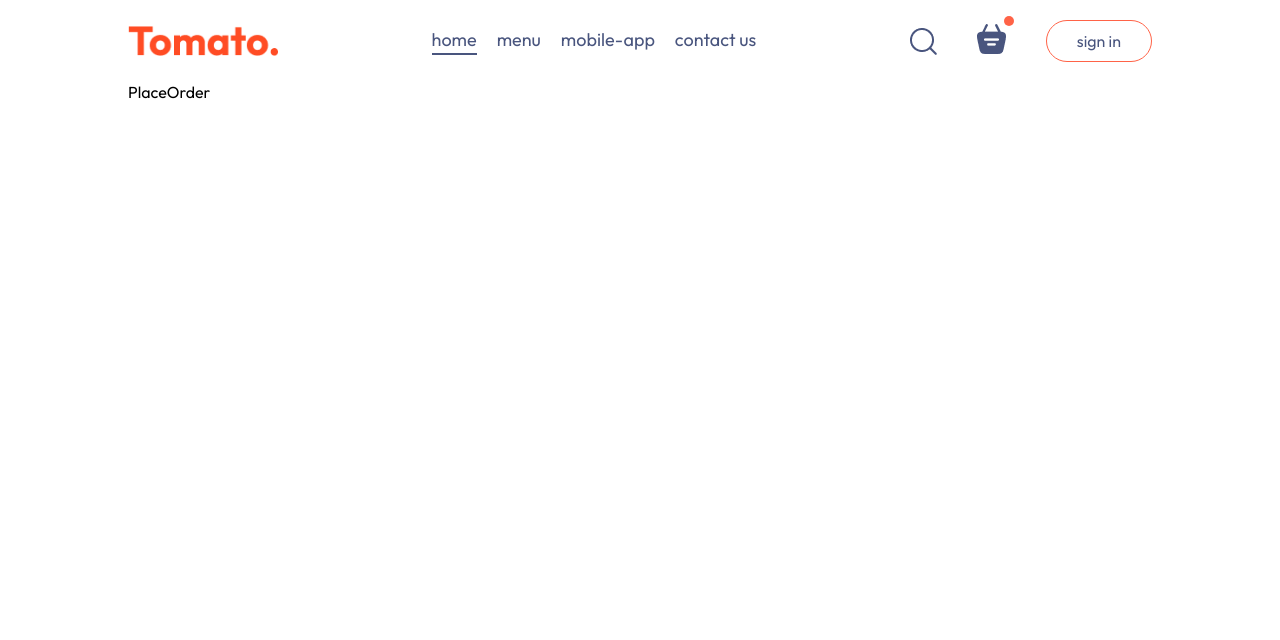
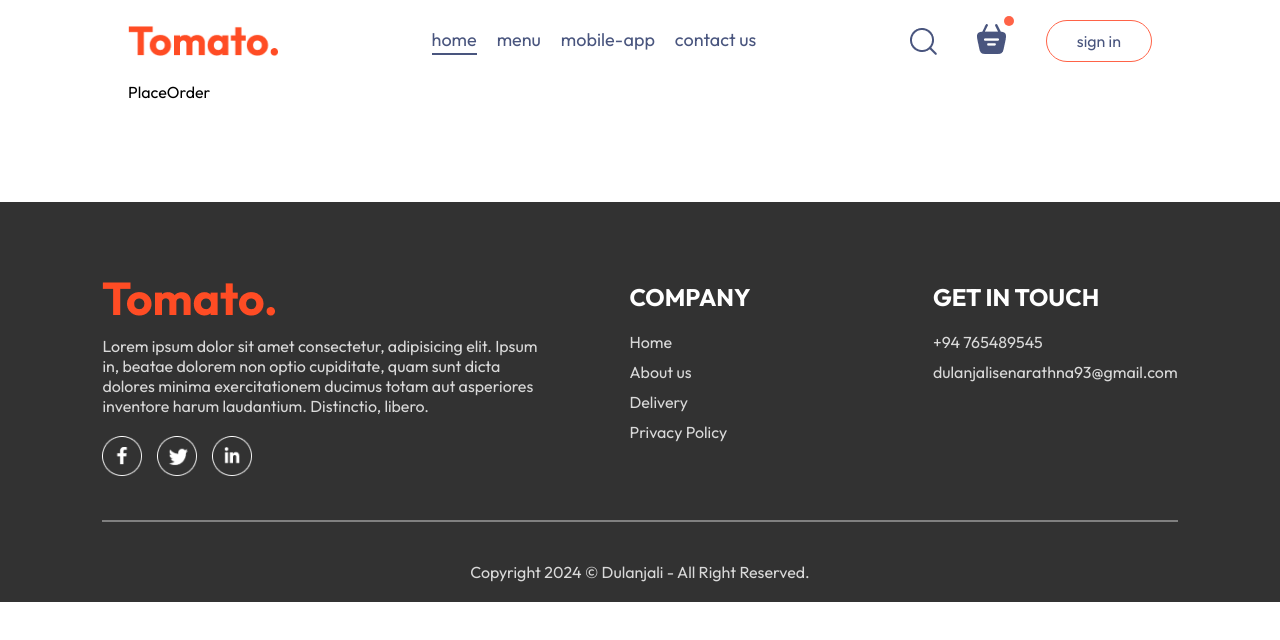
Before and after one commit to eliancontreras/mern-food-delivery-app-main, a React (Vite) app in the folder frontend/: page /order in a window 1280 px wide. Shown: the top 640 px of the page. Built offline with nearby package versions, Linux system fonts and the light colour scheme.

Commit message:
Footer done

```diff
--- a/frontend/src/App.jsx
+++ b/frontend/src/App.jsx
@@ -4,9 +4,11 @@
 import Home from './pages/Home/Home'
 import Cart from './pages/Cart/Cart'
 import PlaceOrder from './pages/PlaceOrder/PlaceOrder'
+import Footer from './components/Footer/Footer'
 
 const App = () => {
   return (
+    <>
     <div className='app'>
       <Navbar/>
       <Routes>
@@ -15,6 +17,8 @@
         <Route path='/order' element={<PlaceOrder/>}/>
       </Routes>
     </div>
+    <Footer/>
+    </>
   )
 }
 
--- a/frontend/src/components/FoodItem/FoodItem.css
+++ b/frontend/src/components/FoodItem/FoodItem.css
@@ -41,7 +41,7 @@
     color: tomato;
     font-size: 22px;
     font-weight: 500;
-    margin: 10p 0px;
+    margin: 10px 0px;
 }
 
 .food-item-img-container{
--- /dev/null
+++ b/frontend/src/components/Footer/Footer.css
@@ -0,0 +1,48 @@
+.footer{
+    color: #d9d9d9;
+    background-color: #323232;
+    display: flex;
+    flex-direction: column;
+    align-items: center;
+    gap: 20px;
+    padding: 20px 8vw;
+    padding-top: 80px;
+    margin-top: 100px;
+}
+
+.footer-content{
+    width: 100%;
+    display: grid;
+    grid-template-columns: 2fr 1fr 1fr;
+    gap: 80px;
+}
+
+.footer-content-left, .footer-content-right, .footer-content-center{
+    display: flex;
+    flex-direction: column;
+    align-items: start;
+    gap: 20px;
+}
+
+.footer-content-left li, .footer-content-right li, .footer-content-center li{
+    list-style: none;
+    margin-bottom: 10px;
+    cursor: pointer;
+}
+
+ .footer-content-right h2, .footer-content-center h2{
+   color: white;
+}
+
+.footer-social-icons img{
+    width: 40px;
+    margin-right: 15px;
+}
+
+.footer hr{
+    width: 100%;
+    height: 2px;
+    margin: 20px 0;
+    background-color: gray;
+    border: none;
+}
--- /dev/null
+++ b/frontend/src/components/Footer/Footer.jsx
@@ -0,0 +1,44 @@
+import React from 'react'
+import './Footer.css'
+import { assets } from '../../assets/assets'
+
+const Footer = () => {
+  return (
+    <div className='footer' id='footer'>
+        <div className="footer-content">
+            <div className="footer-content-left">
+                <img src={assets.logo} alt="" />
+                <p>Lorem ipsum dolor sit amet consectetur, adipisicing elit. Ipsum in, beatae dolorem non optio cupiditate, quam sunt dicta dolores minima exercitationem ducimus totam aut asperiores inventore harum laudantium. Distinctio, libero.</p>
+                <div className="footer-social-icons">
+                    <img src={assets.facebook_icon} alt="" />
+                    <img src={assets.twitter_icon} alt="" />
+                    <img src={assets.linkedin_icon} alt="" />
+                </div>
+            </div>
+            <div className="footer-content-center">
+                <h2>COMPANY</h2>
+                <ul>
+                    <li>Home</li>
+                    <li>About us</li>
+                    <li>Delivery</li>
+                    <li>Privacy Policy</li>
+                </ul>
+            </div>
+            <div className="footer-content-right">
+                <h2>GET IN TOUCH</h2>
+                <ul>
+                    <li>+94 765489545</li>
+                    <li>dulanjalisenarathna93@gmail.com</li>
+                </ul>
+            </div>
+
+        </div>
+        <hr />
+        <p className="footer-copyright">
+            Copyright 2024 &copy; Dulanjali - All Right Reserved.
+        </p>
+    </div>
+  )
+}
+
+export default Footer
```
